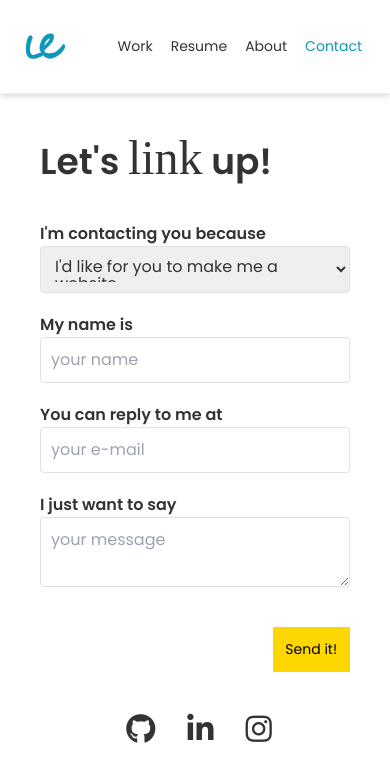
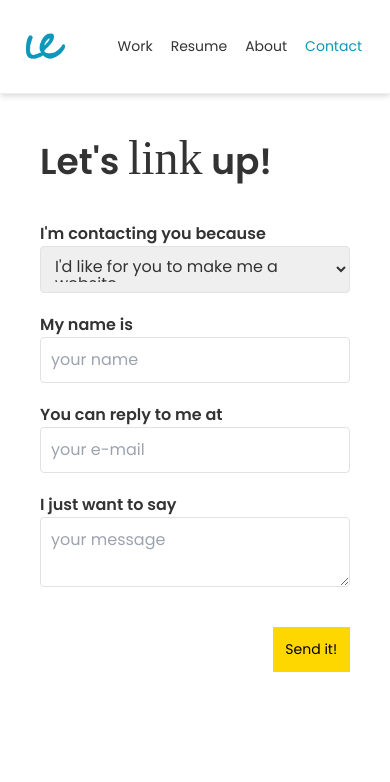
Before and after one commit to iescandon/inescandon, a Next.js app: page /contact in a window 390 px wide. Shown: the top 782 px of the page. Built offline with nearby package versions, Linux system fonts and the light colour scheme; a web font is replaced by a local one.

Commit message:
refactored social icons

```diff
--- a/components/sidenav/index.js
+++ b/components/sidenav/index.js
@@ -65,7 +65,7 @@ export default function SideNav({ selectedSection }) {
           })}
         </ul>
         <ul className="justify-center hidden w-full lg:mt-3 lg:flex-row lg:flex">
-          <SocialIcons isNav={true}/>
+          <SocialIcons />
         </ul>
       </nav>
   );
--- a/components/social-icons/index.js
+++ b/components/social-icons/index.js
@@ -1,9 +1,7 @@
 import Link from "next/link";
 
-export default function SocialIcons({isNav}) {
+export default function SocialIcons() {
 return (
-  <>
-  { isNav ?
           <>
             <li className="text-3xl mx-4">
               <a href="https://github.com/iescandon" target="_blank" rel="noreferrer" tabIndex={-1}>
@@ -32,36 +30,6 @@ return (
                     }}></i>
               </a>
             </li>
-             </> : <>
-          <li className="text-3xl mx-4">
-            <a href="https://github.com/iescandon" target="_blank" rel="noreferrer" tabIndex={-1}>
-              <i className="md:transition md:duration-200 md:ease-in-out fab fa-github md:hover:text-goldenrod" tabIndex={0} onKeyDown={(e)=>{
-                    if (e.key === "Enter" || "") {
-                      window.location.href = "https://github.com/iescandon";
-                    }
-                  }}></i>
-            </a>
-          </li>
-          <li className="text-3xl mx-4">
-            <a href="https://www.linkedin.com/in/iescandon/" target="_blank" rel="noreferrer" tabIndex={-1}>
-              <i className="md:transition md:duration-200 md:ease-in-out fab fa-linkedin-in md:hover:text-goldenrod" tabIndex={0} onKeyDown={(e)=>{
-                    if (e.key === "Enter" || "") {
-                      window.location.href = "https://www.linkedin.com/in/iescandon/";
-                    }
-                  }}></i>
-            </a>
-          </li>
-          <li className="text-3xl mx-4">
-            <a href="https://www.instagram.com/inescandon/" target="_blank" rel="noreferrer" tabIndex={-1}>
-              <i className="md:transition md:duration-200 md:ease-in-out fab fa-instagram md:hover:text-goldenrod" tabIndex={0} onKeyDown={(e)=>{
-                    if (e.key === "Enter" || "") {
-                      window.location.href = "https://www.instagram.com/inescandon/";
-                    }
-                  }}></i>
-            </a>
-          </li>
-          </>
-          }
-        </>
+             </>
       )
 }
--- a/pages/contact.js
+++ b/pages/contact.js
@@ -37,8 +37,8 @@ export default function Contact() {
             {/* <div>{lorem}</div> */}
             <ContactForm />
           </div>
-          <ul className="flex flex-row justify-center inline pt-10 ml-2 lg:hidden">
-            <SocialIcons isNav={false}/>
+          {/* <ul className="flex flex-row justify-center inline pt-10 ml-2 lg:hidden"> */}
+            {/* <SocialIcons isNav={false}/> */}
             {/* <li className="mx-4 text-3xl">
             <a href="https://github.com/iescandon" target="_blank" rel="noreferrer" tabIndex={-1}>
               <i className="transition duration-200 ease-in-out fab fa-github hover:text-goldenrod" tabIndex={0} onKeyDown={(e)=>{
@@ -66,7 +66,7 @@ export default function Contact() {
                   }}></i>
             </a>
           </li> */}
-          </ul>
+          {/* </ul> */}
         </section>
       </Layout>
     </>
--- a/pages/index.js
+++ b/pages/index.js
@@ -4,6 +4,7 @@ import SideNav from "../components/sidenav";
 import { work } from "../lib/data.js";
 import Link from "next/link";
 import Layout from '../components/layout';
+import SocialIcons from "../components/social-icons";
 
 export default function Home() {
   return (
@@ -22,16 +23,17 @@ export default function Home() {
           <div id="work" className="flex flex-col w-full md:grid md:grid-cols-2">
             <p className="mb-5 text-4xl font-semibold md:col-span-2">Hola! My name is <span className="pr-1 text-5xl font-medium font-dawningOfaNewDay">Inez</span>. I'm a Full Stack Web Developer based out of Houston, TX. <img src="/images/texas.png" alt="texas icon" height="30px" width="30px" className="inline pb-1"></img></p>
             <div className="flex justify-center w-full col-span-2">
-              <Link href="/">
                 <img
-                  className="w-2/4 mb-5 rounded-full cursor-pointe md:w-1/3 lg:hidden"
+                  className="w-2/4 mb-5 rounded-full md:w-1/3 lg:hidden"
                   src="/images/inez-pic.png"
                   alt="hispanic girl with curly hair and small yorkie dog"
                 ></img>
-              </Link>
             </div>
+          <ul className="flex flex-row justify-center inline lg:hidden md:col-span-2">
+            <SocialIcons />
+          </ul>
             <img src="/images/houston.jpg" alt="houston texas city skyline" className="hidden w-full mb-10 lg:block md:col-span-2"></img>
-            <hr className="col-span-2 my-3 border-t-2 border-coolBlue"></hr>
+            <hr className="col-span-2 my-3 border-t-2 border-gray-300 lg:border-coolBlue"></hr>
             {work.map((item, i) => (
               <>
               <div className="my-auto mr-5 md:col-span-1">
```
